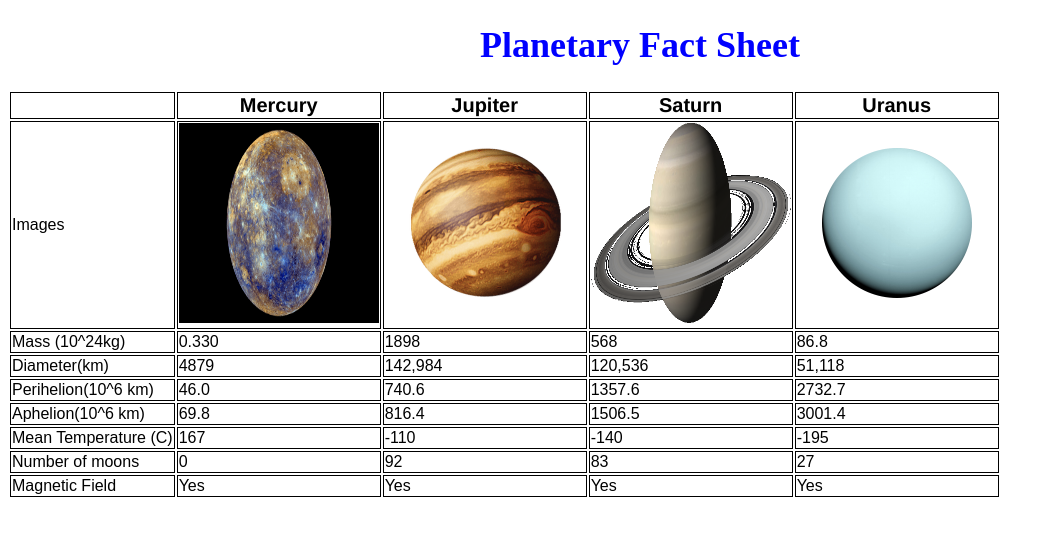
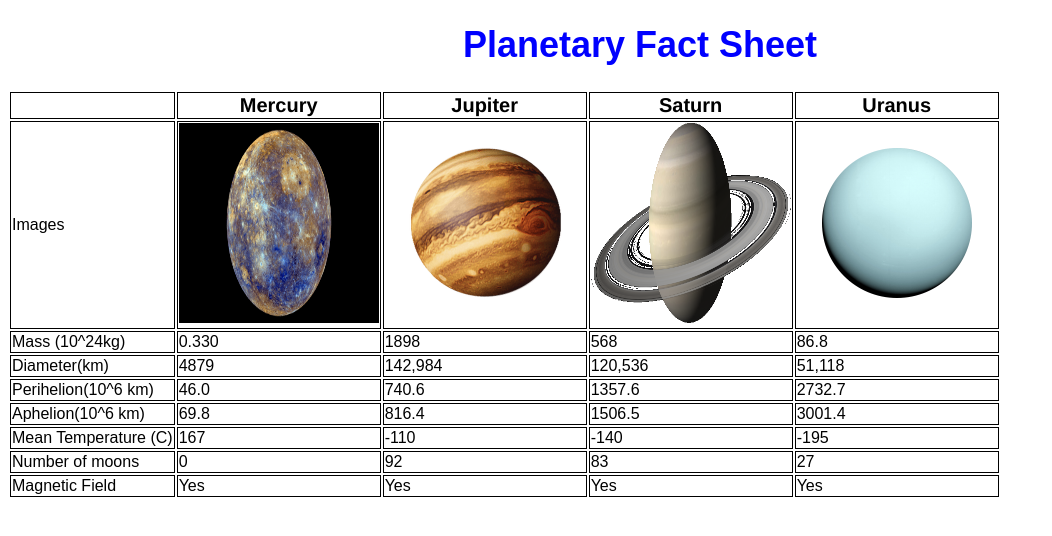
Before and after one commit to NathanielBudz/lab6, a plain HTML site: page index.html in a window 1280 px wide. Shown: the whole page, without its empty margins (0-1052 px from the left). Drawn offline with Linux system fonts and the light colour scheme.

Commit message:
Update style.css

```diff
--- a/css/style.css
+++ b/css/style.css
@@ -9,6 +9,7 @@ h1 {
 	text-align: center;
 	color: blue;
 	font-size: 36px;
+	font-family: Fantasy;
 }
 tr {
 	color: black;
```
